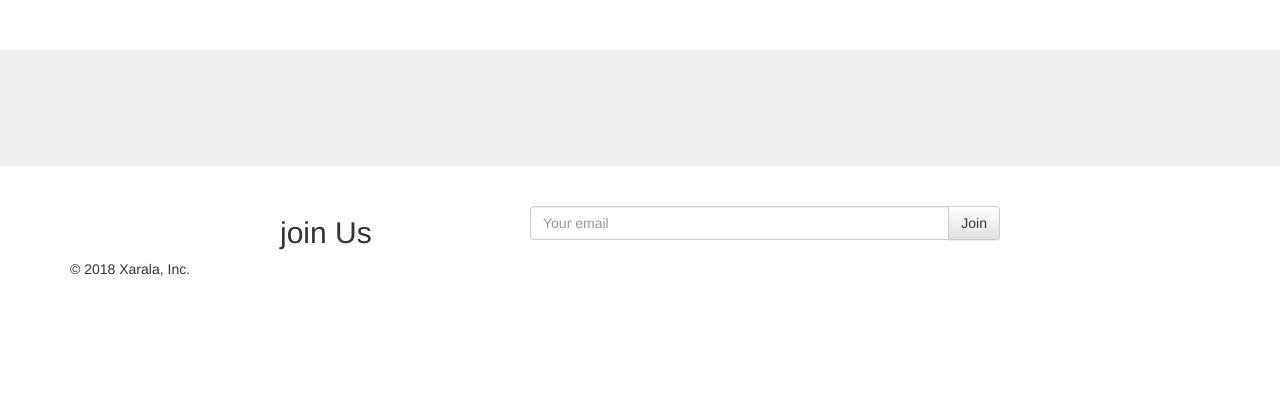
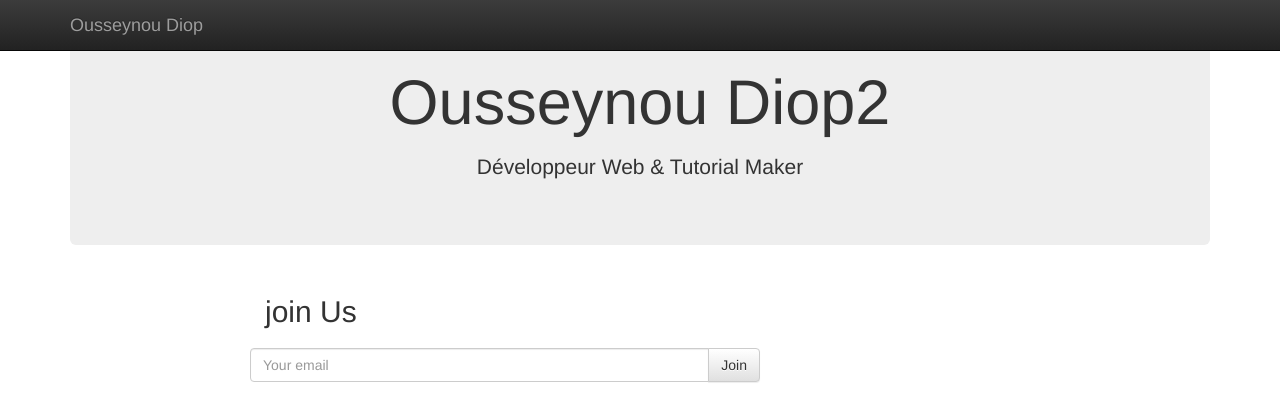
Before and after one commit to xarala221/djangoapp, a Django app: page / in a window 1280 px wide. Shown: the top 394 px of the page. Before the commit the page ends 276 px from the top, so only its background shows below. Run offline with Django 3.2, Linux system fonts and the light colour scheme; data comes from the database, SQL or seed files in the repository; some libraries are stand-ins or nearby versions.

Commit message:
Slug field and detail page

```diff
--- a/ideas/urls.py
+++ b/ideas/urls.py
@@ -19,7 +19,7 @@ from pages.views import HomeView, PageDetailView
 from newsletter.api.views import JoinCreateAPIView
 urlpatterns = [
     url(r'^$', HomeView.as_view(), name='home'),
-    url(r'^(?P<slug>[\w-]+)/$', PageDetailView.as_view(), name='detail-view'),
     url(r'^admin/', admin.site.urls),
     url(r'^api/email/join$', JoinCreateAPIView.as_view(), name='join-me'),
+    url(r'^(?P<slug>[\w-]+)/$', PageDetailView.as_view(), name='detail-view'),
 ]
--- a/pages.json
+++ b/pages.json
@@ -4,10 +4,35 @@
     "pk": 1,
     "fields": {
         "title": "Ousseynou Diop",
-        "title_description": "Welcome and join me",
+        "title_description": "D\u00e9veloppeur Web & Tutorial Maker",
         "title_btn": "Join",
         "title_btn_url": null,
-        "content": "<div class=\"container\">\r\n      <!-- Example row of columns -->\r\n      <div class=\"row\">\r\n        <div class=\"col-md-4\">\r\n          <h2>Heading</h2>\r\n          <p>Donec id elit non mi porta gravida at eget metus. Fusce dapibus, tellus ac cursus commodo, tortor mauris condimentum nibh, ut fermentum massa justo sit amet risus. Etiam porta sem malesuada magna mollis euismod. Donec sed odio dui. </p>\r\n          <p><a class=\"btn btn-default\" href=\"#\" role=\"button\">View details &raquo;</a></p>\r\n        </div>\r\n        <div class=\"col-md-4\">\r\n          <h2>Heading</h2>\r\n          <p>Donec id elit non mi porta gravida at eget metus. Fusce dapibus, tellus ac cursus commodo, tortor mauris condimentum nibh, ut fermentum massa justo sit amet risus. Etiam porta sem malesuada magna mollis euismod. Donec sed odio dui. </p>\r\n          <p><a class=\"btn btn-default\" href=\"#\" role=\"button\">View details &raquo;</a></p>\r\n       </div>\r\n        <div class=\"col-md-4\">\r\n          <h2>Heading</h2>\r\n          <p>Donec sed odio dui. Cras justo odio, dapibus ac facilisis in, egestas eget quam. Vestibulum id ligula porta felis euismod semper. Fusce dapibus, tellus ac cursus commodo, tortor mauris condimentum nibh, ut fermentum massa justo sit amet risus.</p>\r\n          <p><a class=\"btn btn-default\" href=\"#\" role=\"button\">View details &raquo;</a></p>\r\n        </div>\r\n      </div>\r\n\r\n      <hr>"
+        "content": "<div class=\"container\">\r\n      <!-- Example row of columns -->\r\n      <div class=\"row\">\r\n        <div class=\"col-md-4\">\r\n          <h2>Heading</h2>\r\n          <p>Donec id elit non mi porta gravida at eget metus. Fusce dapibus, tellus ac cursus commodo, tortor mauris condimentum nibh, ut fermentum massa justo sit amet risus. Etiam porta sem malesuada magna mollis euismod. Donec sed odio dui. </p>\r\n          <p><a class=\"btn btn-default\" href=\"#\" role=\"button\">View details &raquo;</a></p>\r\n        </div>\r\n        <div class=\"col-md-4\">\r\n          <h2>Heading</h2>\r\n          <p>Donec id elit non mi porta gravida at eget metus. Fusce dapibus, tellus ac cursus commodo, tortor mauris condimentum nibh, ut fermentum massa justo sit amet risus. Etiam porta sem malesuada magna mollis euismod. Donec sed odio dui. </p>\r\n          <p><a class=\"btn btn-default\" href=\"#\" role=\"button\">View details &raquo;</a></p>\r\n       </div>\r\n        <div class=\"col-md-4\">\r\n          <h2>Heading</h2>\r\n          <p>Donec sed odio dui. Cras justo odio, dapibus ac facilisis in, egestas eget quam. Vestibulum id ligula porta felis euismod semper. Fusce dapibus, tellus ac cursus commodo, tortor mauris condimentum nibh, ut fermentum massa justo sit amet risus.</p>\r\n          <p><a class=\"btn btn-default\" href=\"#\" role=\"button\">View details &raquo;</a></p>\r\n        </div>\r\n      </div>\r\n\r\n      <hr>",
+        "slug": "page-slug",
+        "show_nav": true,
+        "nav_color": "#05ffba",
+        "layout": "stacked",
+        "video_embed": "<iframe  class=\"embed-responsive-item\" width=\"560\" height=\"315\" src=\"https://www.youtube.com/embed/ZZBQG1AkXDk\" frameborder=\"0\" allow=\"autoplay; encrypted-media\" allowfullscreen></iframe>",
+        "featured": false,
+        "active": true
+    }
+},
+{
+    "model": "pages.page",
+    "pk": 2,
+    "fields": {
+        "title": "Ousseynou Diop2",
+        "title_description": "D\u00e9veloppeur Web & Tutorial Maker",
+        "title_btn": "Join",
+        "title_btn_url": null,
+        "content": "<div class=\"container\">\r\n      <!-- Example row of columns -->\r\n      <div class=\"row\">\r\n        <div class=\"col-md-4\">\r\n          <h2>Heading</h2>\r\n          <p>Donec id elit non mi porta gravida at eget metus. Fusce dapibus, tellus ac cursus commodo, tortor mauris condimentum nibh, ut fermentum massa justo sit amet risus. Etiam porta sem malesuada magna mollis euismod. Donec sed odio dui. </p>\r\n          <p><a class=\"btn btn-default\" href=\"#\" role=\"button\">View details &raquo;</a></p>\r\n        </div>\r\n        <div class=\"col-md-4\">\r\n          <h2>Heading</h2>\r\n          <p>Donec id elit non mi porta gravida at eget metus. Fusce dapibus, tellus ac cursus commodo, tortor mauris condimentum nibh, ut fermentum massa justo sit amet risus. Etiam porta sem malesuada magna mollis euismod. Donec sed odio dui. </p>\r\n          <p><a class=\"btn btn-default\" href=\"#\" role=\"button\">View details &raquo;</a></p>\r\n       </div>\r\n        <div class=\"col-md-4\">\r\n          <h2>Heading</h2>\r\n          <p>Donec sed odio dui. Cras justo odio, dapibus ac facilisis in, egestas eget quam. Vestibulum id ligula porta felis euismod semper. Fusce dapibus, tellus ac cursus commodo, tortor mauris condimentum nibh, ut fermentum massa justo sit amet risus.</p>\r\n          <p><a class=\"btn btn-default\" href=\"#\" role=\"button\">View details &raquo;</a></p>\r\n        </div>\r\n      </div>\r\n\r\n      <hr>",
+        "slug": "ousseynou",
+        "show_nav": true,
+        "nav_color": "#000000",
+        "layout": "stacked",
+        "video_embed": "<iframe class=\"embed-responsive-item\"  width=\"560\" height=\"315\" src=\"https://www.youtube.com/embed/DkIkdoFV9JU?rel=0\" frameborder=\"0\" allow=\"autoplay; encrypted-media\" allowfullscreen></iframe>",
+        "featured": true,
+        "active": true
     }
 }
 ]
--- a/pages/templates/pages/home.html
+++ b/pages/templates/pages/home.html
@@ -1,13 +1,13 @@
 {% extends "base.html" %}
 <style>
 {% block styles %}
-{% if page_obj.nav_color != '#000000' %}
+{% if object.nav_color != '#000000' %}
     .navbar-inverse{
-      background-color: {{ page_obj.nav_color }};
-      border-color: {{ page_obj.nav_color }};
+      background-color: {{ object.nav_color }};
+      border-color: {{ object.nav_color }};
     }
   {% endif %}
-  {% if page_obj.show_nav %}
+  {% if object.show_nav %}
   body{
     padding-top: 0px;
     padding-bottom: 0px;
@@ -19,14 +19,14 @@
 
 {% block content %}
 <body>
-        {% if page_obj.show_nav %}
+        {% if object.show_nav %}
         {% include 'navbar.html' %}
         {% endif %}
         <!-- Main jumbotron for a primary marketing message or call to action -->
-        {% if page_obj.layout == 'stacked' %}
-        {% include 'pages/snippet/stacked_layout.html' with page_obj=page_obj %}
+        {% if object.layout == 'stacked' %}
+        {% include 'pages/snippet/stacked_layout.html' with object=object %}
         {% else %}
-        {% include 'pages/snippet/standard_layout.html' with page_obj=page_obj %}
+        {% include 'pages/snippet/standard_layout.html' with object=object %}
          {% endif %}
 
 
--- a/pages/templates/pages/snippet/stacked_layout.html
+++ b/pages/templates/pages/snippet/stacked_layout.html
@@ -3,10 +3,10 @@
 
         <div class="row">
         <div class="col-sm-12 text-center">
-        <h1>{{ page_obj.title }}</h1>
-        <p>{{ page_obj.title_description|linebreaks }}</p>
+        <h1>{{ object.title }}</h1>
+        <p>{{ object.title_description|linebreaks }}</p>
         {% if title_btn_url %}
-        <p><a class="btn btn-primary btn-lg" href="{{ page_obj.title_btn_url }}" role="button">{{ page_obj.title_btn }} &raquo;</a></p>
+        <p><a class="btn btn-primary btn-lg" href="{{ object.title_btn_url }}" role="button">{{ page_obj.title_btn }} &raquo;</a></p>
         {% endif %}
         </div>
 
@@ -31,12 +31,12 @@
             </div>
         </div>
     </div>
-    {% if page_obj.video_embed %}
+    {% if object.video_embed %}
         <div class="row">
 
         <div class="col-sm-8 col-sm-offset-2">
         <div class="embed-responsive embed-responsive-16by9">
-        {{ page_obj.video_embed|safe }}
+        {{ object.video_embed|safe }}
         </div>
         </div>
 
@@ -46,5 +46,5 @@
         </div>
         </div>
         <div class="container">
-        {{ page_obj.content|safe }}
+        {{ object.content|safe }}
         </div>
--- a/pages/templates/pages/snippet/standard_layout.html
+++ b/pages/templates/pages/snippet/standard_layout.html
@@ -2,17 +2,17 @@
           <div class="container">
             <div class="row">
               <div class="col-sm-6">
-            <h1>{{ page_obj.title }}</h1>
-            <p>{{ page_obj.title_description|linebreaks }}</p>
+            <h1>{{ object.title }}</h1>
+            <p>{{ object.title_description|linebreaks }}</p>
             {% if title_btn_url %}
-            <p><a class="btn btn-primary btn-lg" href="{{ page_obj.title_btn_url }}" role="button">{{ page_obj.title_btn }} &raquo;</a></p>
+            <p><a class="btn btn-primary btn-lg" href="{{ object.title_btn_url }}" role="button">{{ page_obj.title_btn }} &raquo;</a></p>
             {% endif %}
           </div>
-          {% if page_obj.video_embed %}
+          {% if object.video_embed %}
           <div class="col-sm-6">
             <!-- 16:9 aspect ratio -->
       <div class="embed-responsive embed-responsive-16by9">
-          {{ page_obj.video_embed|safe }}
+          {{ object.video_embed|safe }}
         </div>
           </div>
           {% endif %}
@@ -37,5 +37,5 @@
           </div>
           </div>
           <div class="container">
-            {{ page_obj.content|safe }}
+            {{ object.content|safe }}
           </div>
--- a/pages/views.py
+++ b/pages/views.py
@@ -13,7 +13,7 @@ class HomeView(SuccessMessageMixin, CreateView):
 
     def get_context_data(self, *args, **kwrgs):
         context = super(HomeView, self).get_context_data(*args, **kwrgs)
-        context['page_obj'] = Page.objects.filter(featured=True).first()
+        context['object'] = Page.objects.filter(featured=True).first()
         return context
 
 
@@ -26,3 +26,4 @@ class HomeView(SuccessMessageMixin, CreateView):
 class PageDetailView(DetailView):
     queryset = Page.objects.filter(active=True)
     model = Page
+    template_name = "pages/home.html"
```
